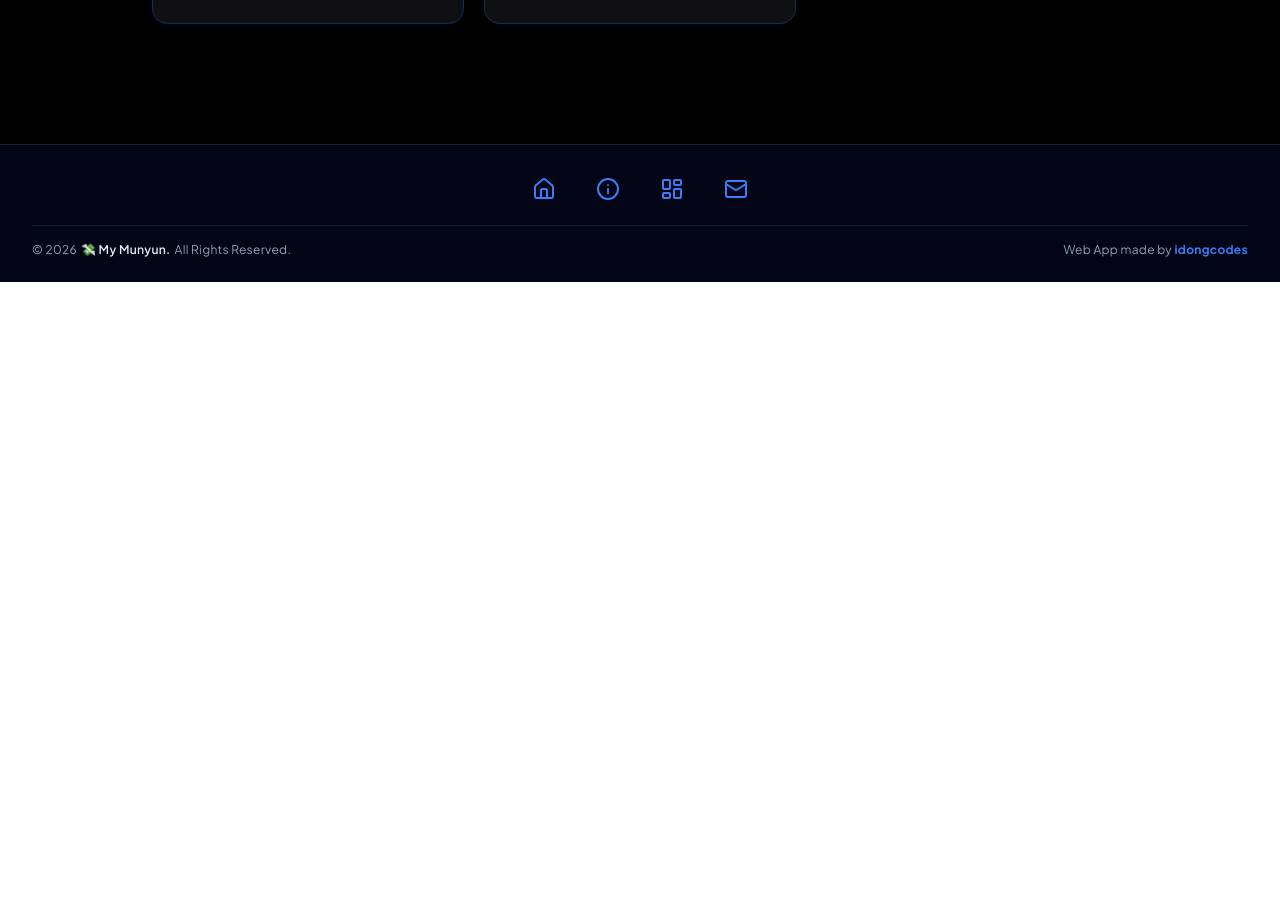
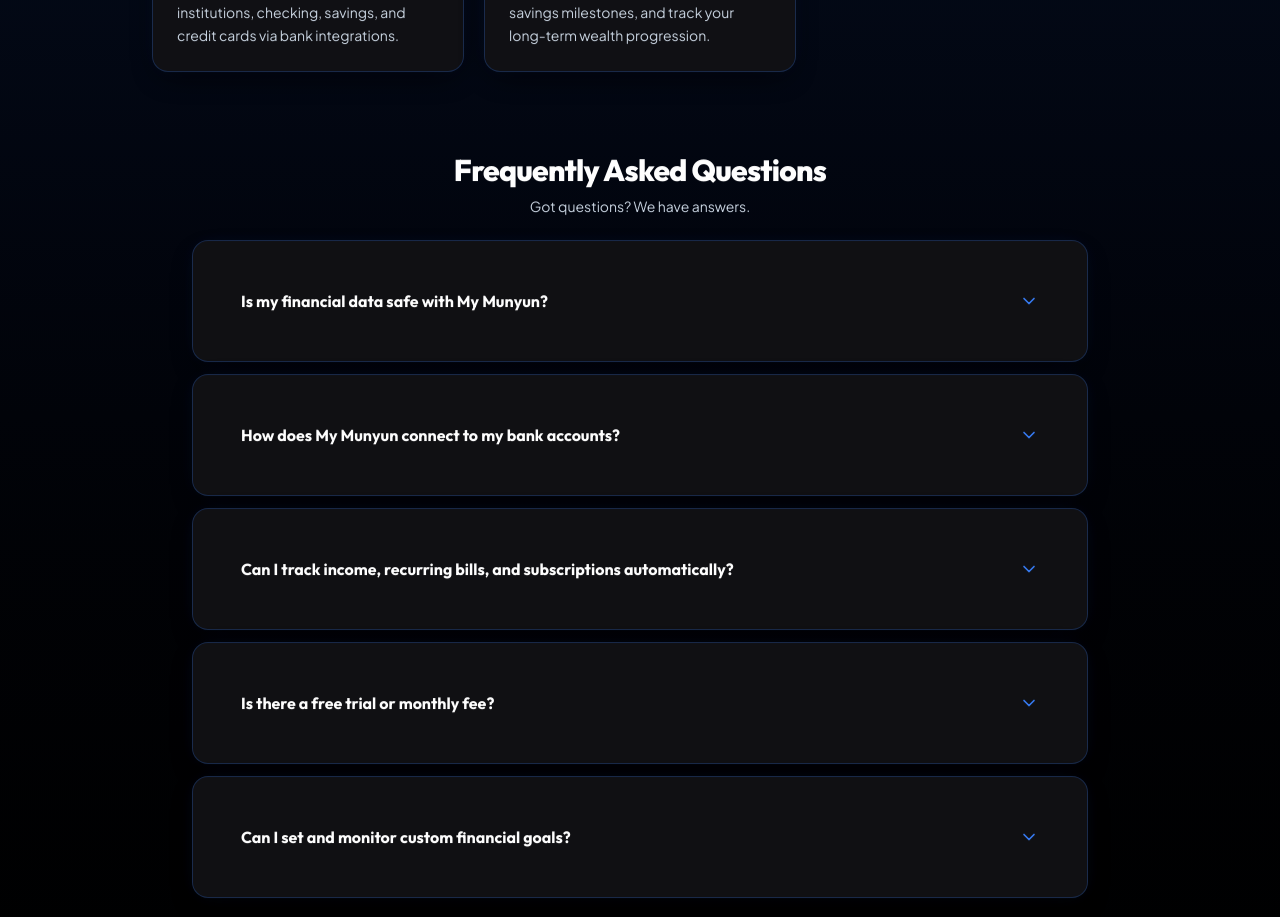
Before and after one commit to idongCodes/my-munyun, a Next.js app: page / in a window 1280 px wide. Shown: the part 1880-2797 px from the top of the page. Before the commit the page ends 2162 px from the top, so only its background shows below. Built offline with nearby package versions, Linux system fonts and the light colour scheme.

Commit message:
feat: add FAQ Accordion and Final Bottom CTA Banner to homepage

```diff
--- a/src/app/page.tsx
+++ b/src/app/page.tsx
@@ -3,7 +3,7 @@
 import { useEffect, useState } from 'react';
 import Link from 'next/link';
 import Image from 'next/image';
-import { TrendingUp, DollarSign, CalendarCheck, Landmark, Target } from 'lucide-react';
+import { TrendingUp, DollarSign, CalendarCheck, Landmark, Target, ChevronDown } from 'lucide-react';
 
 const CLI_MESSAGES = [
   "initializing quantum_munyun_engine.sh ... [OK]",
@@ -13,9 +13,37 @@
   "munyun digital advisor ready."
 ];
 
+const FAQ_ITEMS = [
+  {
+    question: "Is my financial data safe with My Munyun?",
+    answer: "Yes. We utilize bank-grade 256-bit AES encryption and read-only data access. Your login credentials are encrypted and never stored on our servers."
+  },
+  {
+    question: "How does My Munyun connect to my bank accounts?",
+    answer: "My Munyun integrates securely with Plaid—trusted by over 11,000 financial institutions across North America—to aggregate your balances, direct deposits, and transactions smoothly."
+  },
+  {
+    question: "Can I track income, recurring bills, and subscriptions automatically?",
+    answer: "Absolutely. My Munyun automatically detects paychecks, incoming deposits, recurring monthly bill due dates, and active subscriptions so you never miss a payment."
+  },
+  {
+    question: "Is there a free trial or monthly fee?",
+    answer: "My Munyun offers a 100% free starter tier with core tracking features. You can sign up and explore your dashboard without entering a credit card."
+  },
+  {
+    question: "Can I set and monitor custom financial goals?",
+    answer: "Yes. You can define personalized savings goals, set monthly spending budgets, and track your long-term net worth milestones directly from your account dashboard."
+  }
+];
+
 export default function Home() {
   const [showSplash, setShowSplash] = useState(true);
   const [cliIndex, setCliIndex] = useState(0);
+  const [openFaq, setOpenFaq] = useState<number | null>(null);
+
+  const toggleFaq = (index: number) => {
+    setOpenFaq(openFaq === index ? null : index);
+  };
 
   useEffect(() => {
     // Always play splash screen animation when visiting '/'
@@ -105,7 +133,7 @@
       </div>
 
       {/* Main Content Area Below Full-Width Banner */}
-      <div className="max-w-5xl mx-auto w-full px-6 py-10 sm:py-14 space-y-12 text-center animate-login-instant">
+      <div className="max-w-5xl mx-auto w-full px-6 py-10 sm:py-14 space-y-16 text-center animate-login-instant">
         {/* Main Title Heading */}
         <div className="flex flex-col items-center justify-center gap-4">
           <h1 className="text-4xl sm:text-6xl font-extrabold tracking-tight text-white font-outfit leading-tight flex items-center justify-center gap-3 sm:gap-4 flex-wrap">
@@ -254,6 +282,71 @@
             </div>
           </div>
         </section>
+
+        {/* FAQ Accordion Section */}
+        <section className="space-y-6 max-w-4xl mx-auto w-full pt-4">
+          <div className="text-center space-y-2">
+            <h2 className="text-2xl sm:text-3xl font-extrabold text-white font-outfit tracking-tight">
+              Frequently Asked Questions
+            </h2>
+            <p className="text-xs sm:text-sm text-slate-300">
+              Got questions? We have answers.
+            </p>
+          </div>
+
+          <div className="space-y-3 text-left">
+            {FAQ_ITEMS.map((item, index) => (
+              <div
+                key={index}
+                className="custom-card border-[#397ef7]/30 overflow-hidden transition-all duration-300"
+              >
+                <button
+                  onClick={() => toggleFaq(index)}
+                  className="w-full p-5 sm:p-6 flex items-center justify-between text-left gap-4 font-bold text-white text-sm sm:text-base hover:text-[#397ef7] transition-colors focus:outline-none"
+                  aria-expanded={openFaq === index}
+                >
+                  <span className="font-outfit">{item.question}</span>
+                  <ChevronDown className={`w-5 h-5 text-[#397ef7] shrink-0 transition-transform duration-300 ${openFaq === index ? 'rotate-180' : ''}`} />
+                </button>
+                {openFaq === index && (
+                  <div className="px-5 pb-5 sm:px-6 sm:pb-6 text-xs sm:text-sm text-slate-300 leading-relaxed border-t border-[#397ef7]/15 pt-4 animate-fadeIn">
+                    {item.answer}
+                  </div>
+                )}
+              </div>
+            ))}
+          </div>
+        </section>
+
+        {/* Final Bottom CTA Banner */}
+        <section className="w-full pt-6 pb-4">
+          <div className="custom-card p-8 sm:p-12 border-[#397ef7]/40 bg-gradient-to-r from-[#0e2a5e]/90 via-[#040c1b]/95 to-[#0e2a5e]/90 shadow-[0_0_60px_rgba(57,126,247,0.25)] rounded-3xl relative overflow-hidden flex flex-col items-center text-center gap-6">
+            <div className="space-y-3 max-w-2xl">
+              <h2 className="text-3xl sm:text-5xl font-extrabold text-white font-outfit tracking-tight leading-tight">
+                Ready to Take Control of Your <span className="text-[#397ef7]">Munyun</span>?
+              </h2>
+              <p className="text-xs sm:text-base text-slate-200 leading-relaxed font-normal">
+                Join thousands of smart spenders tracking direct deposits, recurring bills, and savings goals in real time. No credit card required.
+              </p>
+            </div>
+
+            <div className="flex flex-col sm:flex-row items-center justify-center gap-4 pt-2 w-full max-w-md">
+              <Link
+                href="/register"
+                className="w-full sm:w-auto inline-flex items-center justify-center gap-2 bg-[#397ef7] hover:bg-[#286ae6] text-white font-bold text-sm sm:text-base px-8 py-3.5 rounded-full shadow-[0_0_25px_rgba(57,126,247,0.4)] transition-all hover:scale-105"
+              >
+                <span>Get Started Free</span>
+                <span className="text-lg leading-none">→</span>
+              </Link>
+              <Link
+                href="/login"
+                className="w-full sm:w-auto inline-flex items-center justify-center gap-2 bg-[#397ef7]/10 hover:bg-[#397ef7]/20 border border-[#397ef7]/40 text-slate-200 hover:text-white font-bold text-sm sm:text-base px-8 py-3.5 rounded-full transition-all"
+              >
+                <span>Sign In to Account</span>
+              </Link>
+            </div>
+          </div>
+        </section>
       </div>
     </main>
   );
```
Lines whose indentation alone changed are shown as unchanged.
